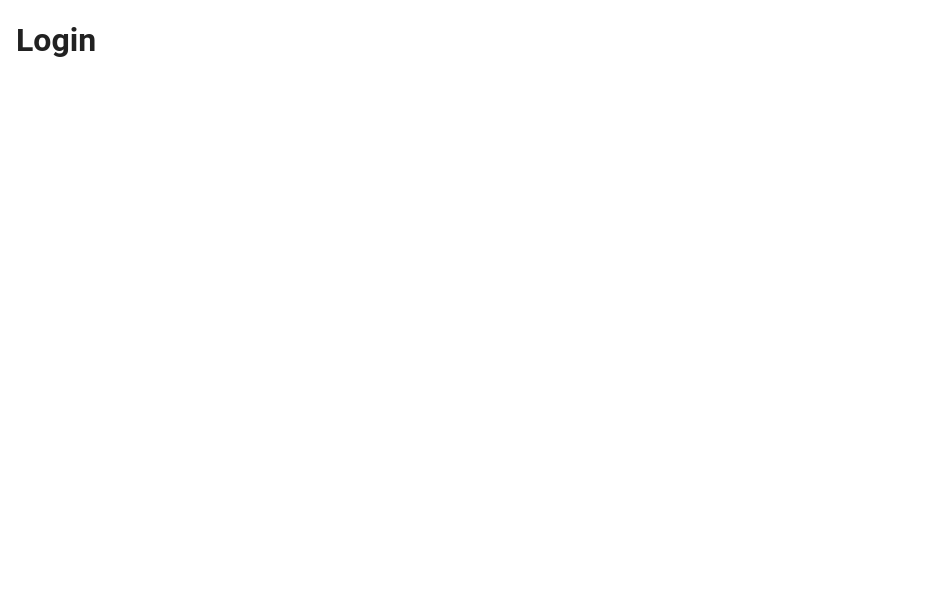
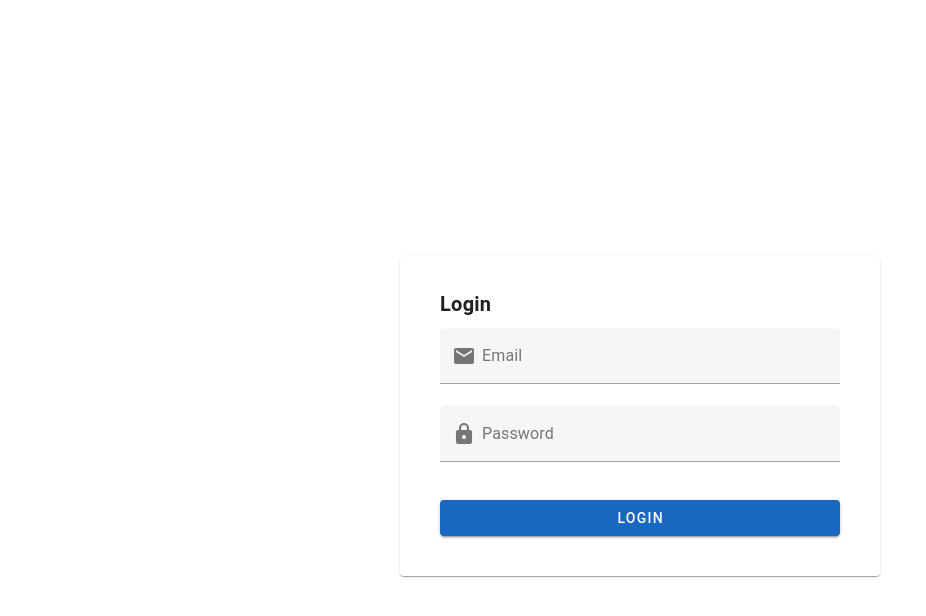
Before and after one commit to anjylo/sales_management, a Vue app in the folder pizza_web/: page /login in a window 1280 px wide. Shown: the top 616 px of the page, without its empty margins (0-926 px from the left). Built offline with nearby package versions, Linux system fonts and the light colour scheme.

Commit message:
add frontend login functionality and setup login page

```diff
--- a/pizza_web/src/utils/auth.js
+++ b/pizza_web/src/utils/auth.js
@@ -13,3 +13,32 @@ export const isLoggedIn = async () => {
 
   return response.status === 200;
 }
+
+export const login = async (email, password) => {
+  const url = import.meta.env.VITE_APP_URL;
+
+  try {
+    const response = await fetch(`${url}/api/login`, {
+      method: 'POST',
+      credentials: 'include',
+      headers: {
+        'Content-Type': 'application/json',
+        'Accept': 'application/json'
+      },
+      body: JSON.stringify({ email, password })
+    })
+
+    const result = await response.json()
+
+    if (!response.ok) {
+      throw new Error(result.message || 'Login failed')
+    }
+
+    return { success: true }
+  } catch (error) {
+    return {
+      success: false,
+      message: error.message
+    }
+  }
+}
--- a/pizza_web/src/views/Login.vue
+++ b/pizza_web/src/views/Login.vue
@@ -1,9 +1,78 @@
 <script setup>
+import { ref } from 'vue'
+import { useRouter } from 'vue-router'
+import { login } from '@utils/auth'
 
+const email = ref('')
+const password = ref('')
+const loading = ref(false)
+const error = ref('')
+const router = useRouter()
+
+const handleLogin = async () => {
+  loading.value = true
+  error.value = ''
+
+  const result = await login(email.value, password.value)
+
+  if (result.success) {
+    router.push('/dashboard')
+  } else {
+    error.value = result.message
+  }
+
+  loading.value = false
+}
 </script>
+
 <template>
-  <h1>Login</h1>
+  <v-container class="fill-height d-flex align-center justify-center">
+    <v-card class="pa-6" max-width="500">
+      <v-card-title class="text-h6 font-weight-bold">
+        Login
+      </v-card-title>
+
+      <v-card-text>
+        <v-form @submit.prevent="handleLogin">
+          <v-text-field
+            v-model="email"
+            label="Email"
+            type="email"
+            required
+            width="400"
+            prepend-inner-icon="mdi-email"
+          />
+
+          <v-text-field
+            v-model="password"
+            label="Password"
+            type="password"
+            required
+            width="400"
+            prepend-inner-icon="mdi-lock"
+          />
+
+          <v-alert v-if="error" type="error" class="mt-2">
+            {{ error }}
+          </v-alert>
+
+          <v-btn
+            type="submit"
+            color="primary"
+            class="mt-4"
+            :loading="loading"
+            block
+          >
+            Login
+          </v-btn>
+        </v-form>
+      </v-card-text>
+    </v-card>
+  </v-container>
 </template>
-<style>
 
+<style scoped>
+.fill-height {
+  min-height: 100vh;
+}
 </style>
```
